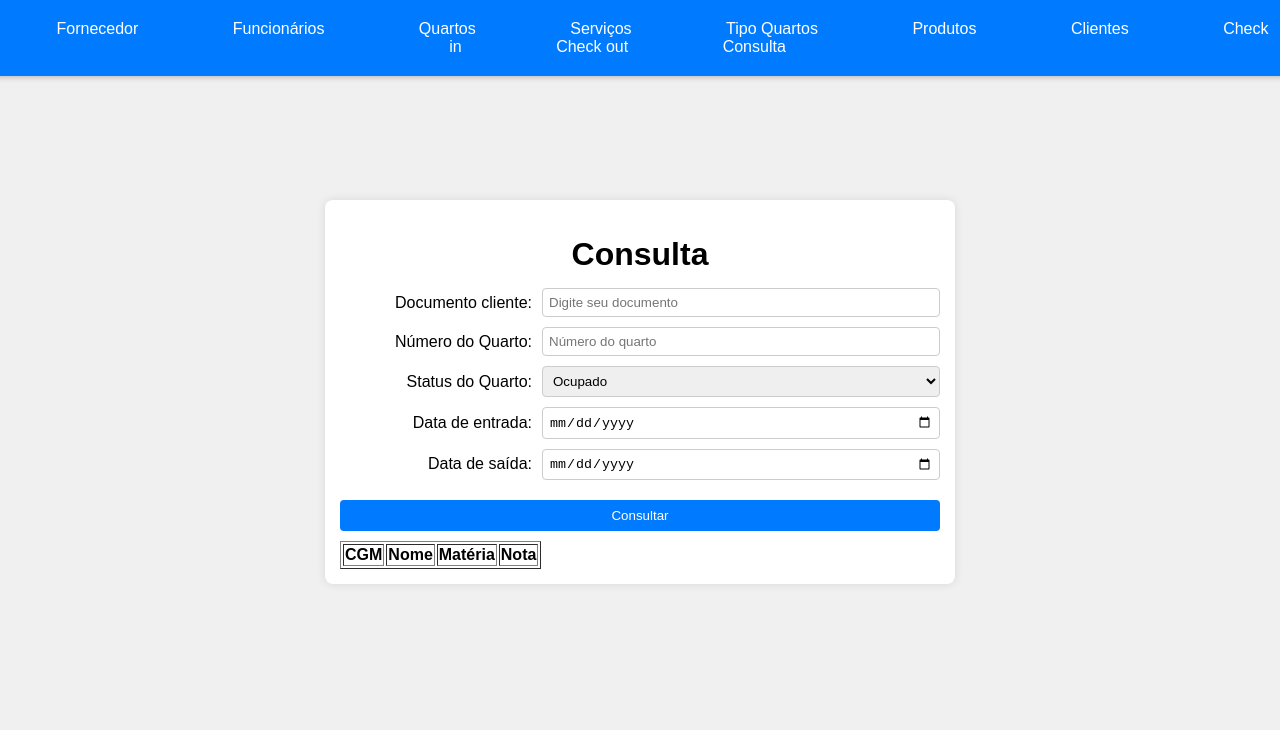
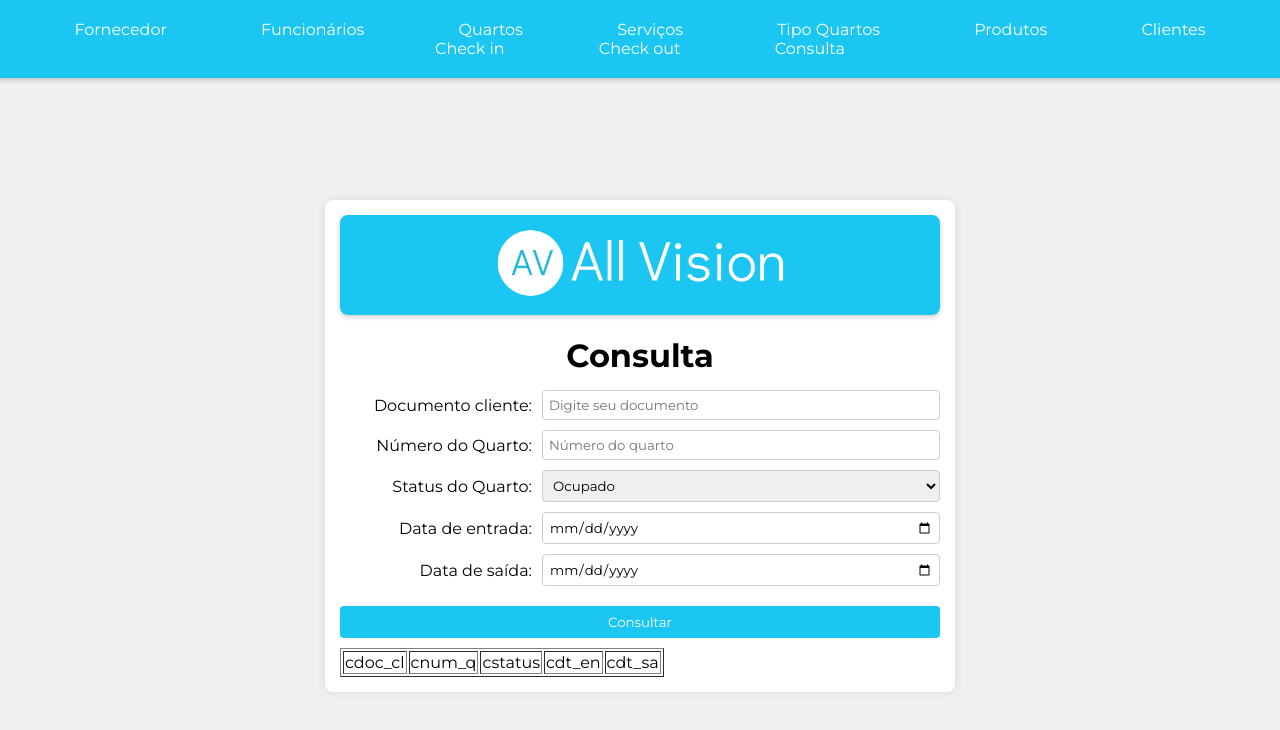
Before and after one commit to aramjosef/teste, a plain HTML site: page public/consulta.html in a window 1280 px wide. Drawn offline with Linux system fonts and the light colour scheme; files whose address does not match are found by name.

Commit message:
Add files via upload

```diff
--- a/public/consulta.html
+++ b/public/consulta.html
@@ -4,6 +4,7 @@
         <meta charset="utf-8">
         <meta name="viewport" content="width=device-width">
         <title>Consulta</title>
+        <link rel="icon" type="image/png" sizes="16x16" href="img/favicon-16x16.png">
         <link href="estilo.css" rel="stylesheet" type="text/css" />
         <script src="consulta.js"></script>
         <script src="index.js"></script>
@@ -23,29 +24,32 @@
             <a href="consulta.html">Consulta</a>
         </div>
         <div class="container">
+                <div class = "cabe">
+                    <a href="index.html"><img src="img/all-vision-high-resolution-logo-transparent.png"></a>
+                </div>
             <h1>Consulta</h1>
             <div class="form-group">
-                <label for="Doc_cl">Documento cliente:</label>
-                <input type="text" id="Doc_cl" name="Doc" placeholder="Digite seu documento" required>
+                <label for="cdoc_cl">Documento cliente:</label>
+                <input type="text" id="cdoc_cl" name="Doc" placeholder="Digite seu documento" required>
             </div>
             <div class="form-group">
-                <label for="numero_quarto">Número do Quarto:</label>
-                <input type="number" id="numero_quarto" name="numero_quarto" placeholder="Número do quarto" required>
+                <label for="cnumero_quarto">Número do Quarto:</label>
+                <input type="number" id="cnumero_quarto" name="numero_quarto" placeholder="Número do quarto" required>
             </div>
             <div class="form-group">
-                <label for="status_quarto">Status do Quarto:</label>
-                <select id="status_quarto" name="status_quarto">
+                <label for="cstatus_quarto">Status do Quarto:</label>
+                <select id="cstatus_quarto" name="status_quarto">
                     <option value="Ocupado">Ocupado</option>
                     <option value="Desocupado">Desocupado</option>
                 </select>
             </div>
             <div class="form-group">
-                <label for="data_en">Data de entrada:</label>
-                <input type="date" id="data_en" name="entrada">
+                <label for="cdata_en">Data de entrada:</label>
+                <input type="date" id="cdata_en" name="entrada">
             </div>
             <div class="form-group">
-                <label for="data_sa">Data de saída:</label>
-                <input type="date" id="data_sa" name="saida">
+                <label for="cdata_sa">Data de saída:</label>
+                <input type="date" id="cdata_sa" name="saida">
             </div>
 
             <div class="form-group">
@@ -55,10 +59,11 @@
             <table id="resultadoConsulta" border="1">
                 <thead>
                     <tr>
-                        <th>CGM</th>
-                        <th>Nome</th>
-                        <th>Matéria</th>
-                        <th>Nota</th>
+                        <td>cdoc_cl</td>
+                        <td>cnum_q</td>
+                        <td>cstatus</td>
+                        <td>cdt_en</td>
+                        <td>cdt_sa</td>
                     </tr>
                 </thead>
                 <tbody>
--- a/public/estilo.css
+++ b/public/estilo.css
@@ -1,8 +1,15 @@
 @import url('https://fonts.googleapis.com/css2?family=Montserrat:ital,wght@0,100..900;1,100..900&display=swap');
 
+@import url('https://fonts.googleapis.com/css2?family=Dancing+Script:wght@400..700&display=swap');
 
+*{
+font-family: "Montserrat", sans-serif;
+font-optical-sizing: auto;
+font-weight: <weight>;
+font-style: normal;
+}
 .body_for {
-  font-family: Arial, sans-serif;
+
   margin: 0;
   padding: 0;
   display: flex;
@@ -12,7 +19,7 @@
   background-color: #f0f0f0;
 }
 .body_f {
-  font-family: Arial, sans-serif;
+
   margin: 0;
   padding: 20px 0; /* Adiciona margem ao topo e ao fundo */
   display: flex;
@@ -22,7 +29,7 @@
   padding-top: 110px; /* Adiciona espaço no topo */
 }
 .body_q {
-  font-family: Arial, sans-serif;
+
   margin: 0;
   padding: 0;
   display: flex;
@@ -32,7 +39,7 @@
   background-color: #f0f0f0;
 }
 .body_s {
-  font-family: Arial, sans-serif;
+
   margin: 0;
   padding: 0;
   display: flex;
@@ -42,7 +49,7 @@
   background-color: #f0f0f0;
 }
 .body_t {
-  font-family: Arial, sans-serif;
+
   margin: 0;
   padding: 0;
   display: flex;
@@ -52,7 +59,7 @@
   background-color: #f0f0f0;
 }
 .body_p {
-  font-family: Arial, sans-serif;
+
   margin: 0;
   padding: 0;
   display: flex;
@@ -63,7 +70,7 @@
   padding-top: 200px; /* Adiciona espaço no topo */
 }
 .body_c {
-  font-family: Arial, sans-serif;
+
   margin: 0;
   padding: 0;
   display: flex;
@@ -114,7 +121,7 @@ h1 {
 .form-group button {
   width: 100%;
   padding: 8px;
-  background-color: #007bff;
+  background-color: #1BC6F2;
   color: #fff;
   border: none;
   border-radius: 4px;
@@ -123,7 +130,7 @@ h1 {
 }
 
 .form-group button:hover {
-  background-color: #0056b3;
+  background-color: #13a8cd;
 }
 
 .result {
@@ -152,7 +159,7 @@ h1 {
   position: fixed;
   top: 0;
   width: 100%;
-  background-color:#007bff;
+  background-color:#1BC6F2;
   padding: 20px;
   box-shadow: 0 2px 5px rgba(0, 0, 0, 0.2);
   text-align: center;
@@ -164,6 +171,7 @@ h1 {
 }
 .header a:hover {
   text-decoration: underline;
+  color:grey;
 }
 
 .inicial{
@@ -176,7 +184,7 @@ h1 {
       font-optical-sizing: auto;
       font-weight: <weight>;
       font-style: normal;
-    }
+      }
 .ape{
     font-size: 19px;
       background-color: #fff;
@@ -238,3 +246,18 @@ h1 {
   margin-bottom: 20px;
   box-shadow: 0 2px 5px rgba(0, 0, 0, 0.2);
 }
+
+.secreto{
+font-size: 19px;
+font-family: "Dancing Script", cursive;
+font-optical-sizing: auto;
+font-weight: <weight>;
+font-style: normal;
+}
+
+.nomes{
+display: flex;
+justify-content: center;
+align-items: center;
+gap: 190px; /* Adiciona espaçamento entre as imagens */
+}
```
Also changed, not shown: public/cad_cliente.html (+4 -0 lines), public/cad_fornecedor.html (+4 -0 lines), public/cad_funcionario.html (+4 -0 lines), public/cad_quarto.html (+4 -0 lines), public/cad_serviços.html (+4 -0 lines), public/cad_tipo_quarto.html (+4 -0 lines), public/cadprod.html (+4 -0 lines), public/checkin.html (+4 -0 lines), public/checkout.html (+4 -0 lines), public/index.html (+14 -4 lines), public/img/Gabriel.jpeg (added), public/img/aram.jpeg (added), public/img/favicon-16x16.png (added), public/img/favicon-32x32.png (added), 1 more files.
